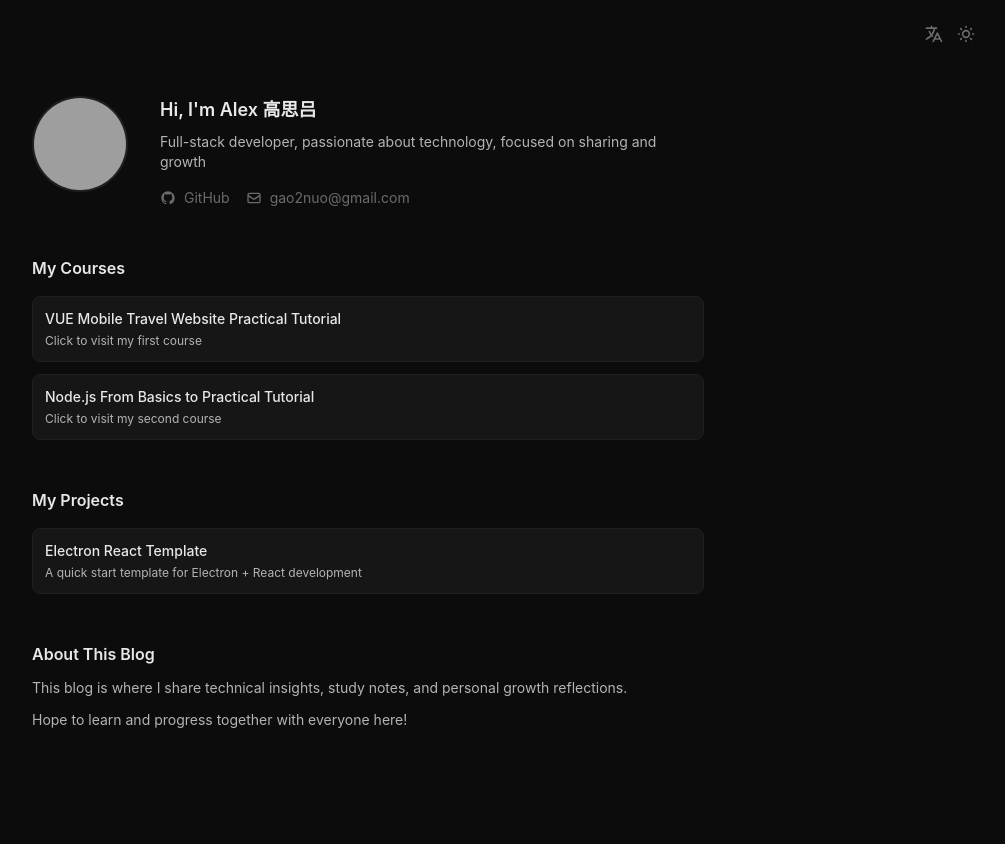
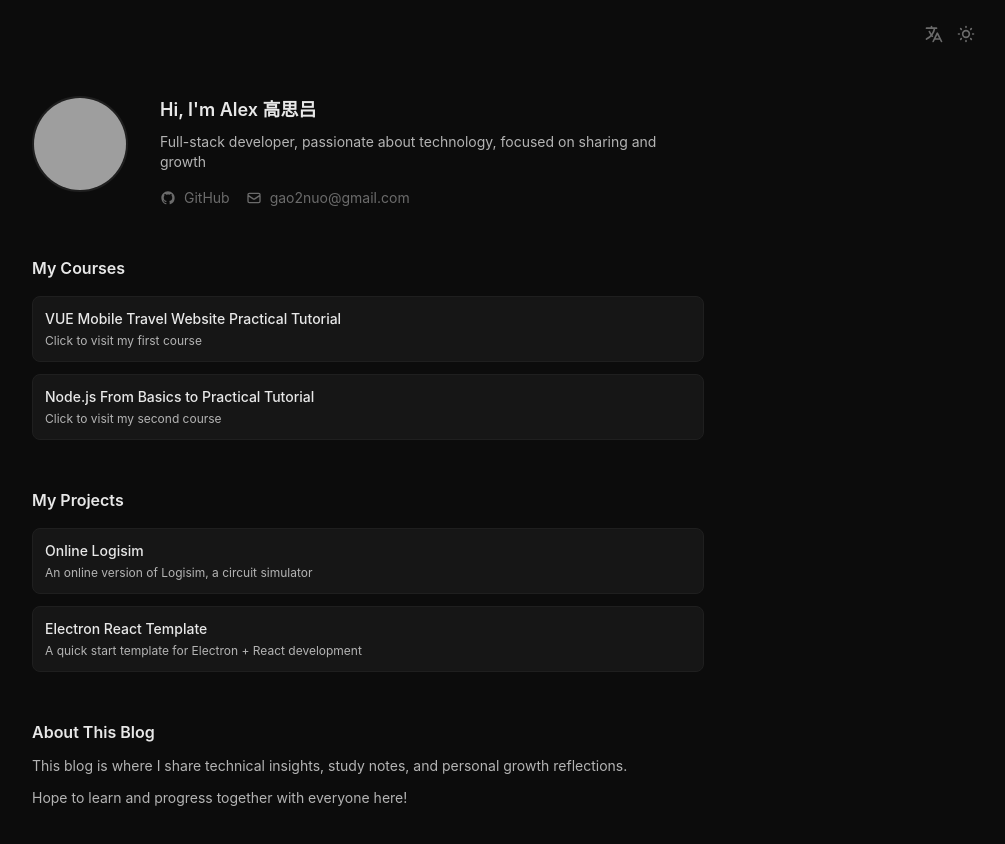
Before and after one commit to gaoyakang/blog, a Next.js app: page /en/about in a window 1280 px wide. Shown: the top 844 px of the page, without its empty margins (272-1277 px from the left). Built offline with nearby package versions, Linux system fonts and the light colour scheme; grey boxes are pictures that could not be loaded.

Commit message:
feat: update about page

```diff
--- a/src/components/content/AboutContent.tsx
+++ b/src/components/content/AboutContent.tsx
@@ -105,6 +105,21 @@ export function AboutContent() {
         <h3 className="text-base font-semibold mb-4 text-[var(--text-primary)]">
           {t('projectsTitle')}
         </h3>
+        <div className="space-y-3 mb-3">
+          <Link
+            href="https://github.com/gaoyakang/online_logisim"
+            target="_blank"
+            rel="noopener noreferrer"
+            className="block p-3 bg-[var(--bg-secondary)] border border-[var(--border)] rounded-lg hover:border-[var(--text-secondary)] transition-colors"
+          >
+            <h4 className="font-medium mb-1 text-[var(--text-primary)] text-sm">
+              {t('project2Title')}
+            </h4>
+            <p className="text-[var(--text-body)] text-xs">
+              {t('project2Desc')}
+            </p>
+          </Link>
+        </div>
         <div className="space-y-3">
           <Link
             href="https://github.com/gaoyakang/electron-react-tpl"
--- a/src/messages/en.json
+++ b/src/messages/en.json
@@ -21,6 +21,8 @@
     "projectsTitle": "My Projects",
     "project1Title": "Electron React Template",
     "project1Desc": "A quick start template for Electron + React development",
+    "project2Title": "Online Logisim",
+    "project2Desc": "An online version of Logisim, a circuit simulator",
     "blogTitle": "About This Blog",
     "blogDesc1": "This blog is where I share technical insights, study notes, and personal growth reflections.",
     "blogDesc2": "Hope to learn and progress together with everyone here!"
--- a/src/messages/zh.json
+++ b/src/messages/zh.json
@@ -21,6 +21,8 @@
     "projectsTitle": "我的项目",
     "project1Title": "Electron React 快速启动模板",
     "project1Desc": "一个 Electron + React 开发的快速启动模板",
+    "project2Title": "在线Logisim",
+    "project2Desc": "一个在线的电路模拟器，用于模拟和分析电子电路",
     "blogTitle": "关于这个博客",
     "blogDesc1": "这个博客是我分享技术见解、学习笔记和个人成长思考的地方。",
     "blogDesc2": "希望在这里能和大家一起学习、一起进步！"
```
